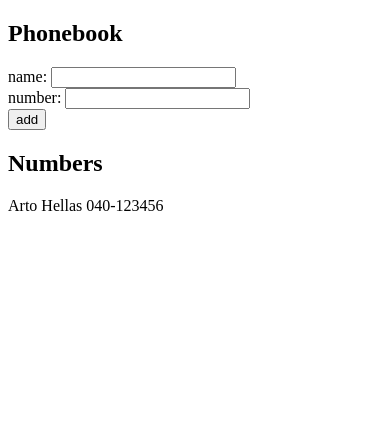
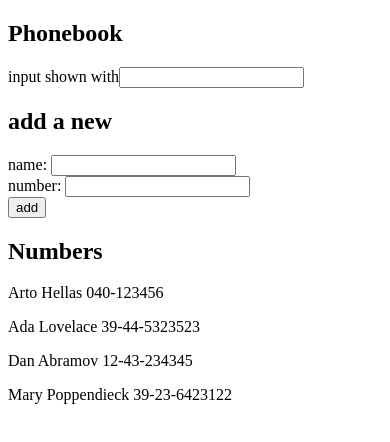
Before and after one commit to Fari-panah/modern-fullstack, a React (Vite) app in the folder part2/phonebook/: page / in a window 390 px wide. Shown: the top 442 px of the page. Built offline with nearby package versions, Linux system fonts and the light colour scheme.

Commit message:
2.9*: The Phonebook Step 4

```diff
--- a/part2/phonebook/src/App.jsx
+++ b/part2/phonebook/src/App.jsx
@@ -1,9 +1,15 @@
 import { useState } from 'react'
 
 const App = () => {
-  const [persons, setPersons] = useState([{ name: 'Arto Hellas', number: '040-123456' }])
+  const [persons, setPersons] = useState([
+    { name: 'Arto Hellas', number: '040-123456', id: 1 },
+    { name: 'Ada Lovelace', number: '39-44-5323523', id: 2 },
+    { name: 'Dan Abramov', number: '12-43-234345', id: 3 },
+    { name: 'Mary Poppendieck', number: '39-23-6423122', id: 4 }
+  ])
   const [newName, setNewName] = useState('')
   const [newNumber, setNewNumber] = useState('')
+  const [filterQuery, setFilterQuery] = useState('')
   const handlePersons= (event) =>{
     event.preventDefault()
     if (persons.find(person => person.name === newName)){
@@ -17,26 +23,28 @@
 
     }
   }
-  const handleNewName = (event)=> setNewName(event.target.value)
-  const handleNewNumber = (event) => setNewNumber(event.target.value)
-
+  // const handleNewName = (event)=> setNewName(event.target.value)
+  // const handleNewNumber = (event) => setNewNumber(event.target.value)
+  const handleChanges = setValue => (event) => setValue(event.target.value)
 
   return (
     <div>
       <h2>Phonebook</h2>
+      <div>input shown with<input value={filterQuery} onChange={handleChanges(setFilterQuery)} /></div>
+      <h2>add a new</h2>
       <form  onSubmit={handlePersons}>
         <div>
-          name: <input value={newName} onChange={handleNewName}/>
+          name: <input value={newName} onChange={handleChanges(setNewName)}/>
         </div>
         <div>
-          number: <input value={newNumber} onChange={handleNewNumber}/>
+          number: <input value={newNumber} onChange={handleChanges(setNewNumber)}/>
           </div>
         <div>
           <button type="submit">add</button>
         </div>
       </form>
       <h2>Numbers</h2>
-      {persons.map(person => <p key={person.name}>{person.name} {person.number}</p>)}
+      {persons.filter(person => person.name.toLowerCase().includes(filterQuery)).map(person => <p key={person.name}>{person.name} {person.number}</p>)}
     </div>
   )
 }
```
